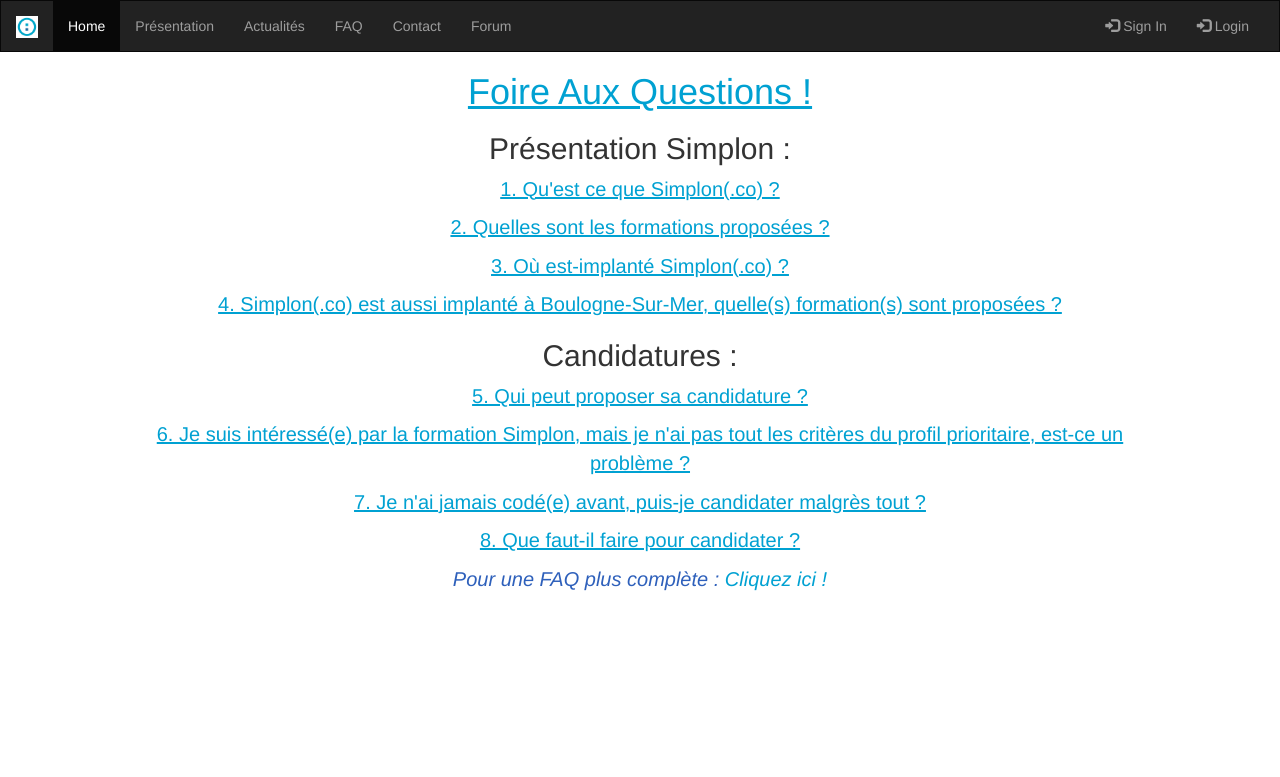
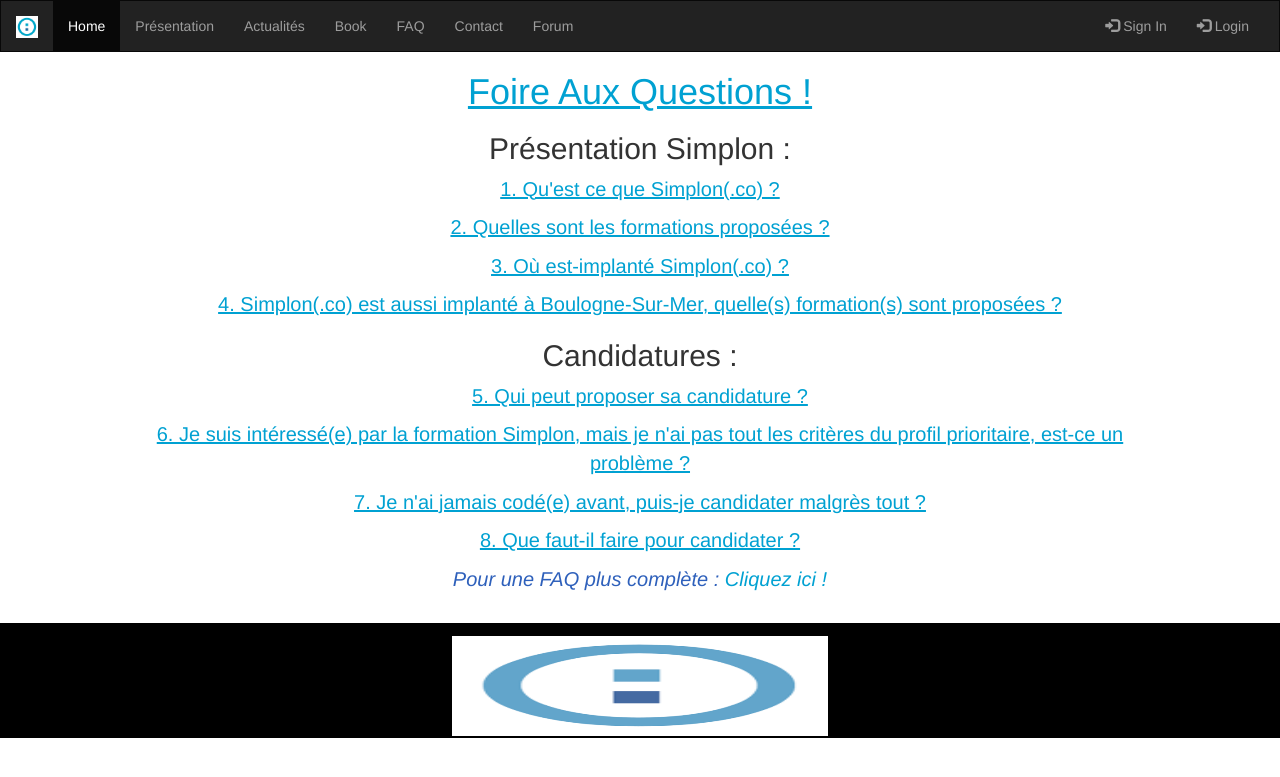
Before and after one commit to tomdach/hackaton2, a PHP site: page /christopher/FAQ.php in a window 1280 px wide. Shown: the top 777 px of the page. Run offline with PHP 8.4, Linux system fonts and the light colour scheme; some libraries are stand-ins or nearby versions.

Commit message:
ajout fichiers christopher

```diff
--- a/christopher/FAQ.php
+++ b/christopher/FAQ.php
@@ -29,6 +29,7 @@
         <li class="active"><a href="../index.php">Home</a></li>
         <li><a href="../simon/index.php">Présentation</a></li>
         <li><a href="actus.php">Actualités</a></li>
+        <li><a href="../book.php">Book</a></li>
         <li><a href="FAQ.php">FAQ</a></li>
         <li><a href="../chris/contact.php">Contact</a></li>
         <li><a href="../chris/forum.php">Forum</a></li>
@@ -182,6 +183,7 @@
         </div>
       </div>
     </div>
+    <footer><img src="img/simplon.png"width="30%" height="100px"></footer>
     <a href="#" id="toTop" style="color:#2E60BB"class="fa fa-chevron-up fa-2x"></a>
     <script src="https://use.fontawesome.com/8d66db2fbe.js"></script>
     <script src="https://ajax.googleapis.com/ajax/libs/jquery/3.1.1/jquery.min.js"></script>
--- a/christopher/actus.php
+++ b/christopher/actus.php
@@ -29,6 +29,7 @@
         <li class="active"><a href="../index.php">Home</a></li>
         <li><a href="../simon/index.php">Présentation</a></li>
         <li><a href="actus.php">Actualités</a></li>
+        <li><a href="../book.php">Book</a></li>
         <li><a href="FAQ.php">FAQ</a></li>
         <li><a href="../chris/contact.php">Contact</a></li>
         <li><a href="../chris/forum.php">Forum</a></li>
@@ -358,6 +359,7 @@
         </div>
       </div>
     </div>
+    <footer><img src="img/simplon.png"width="30%" height="100px"></footer>
     <a href="#" id="toTop" class="fa fa-chevron-up fa-2x"></a>
     <script src="https://use.fontawesome.com/8d66db2fbe.js"></script>
     <script src="https://ajax.googleapis.com/ajax/libs/jquery/3.1.1/jquery.min.js"></script>
--- a/christopher/css/christopher.css
+++ b/christopher/css/christopher.css
@@ -23,7 +23,7 @@
   color: #2E60BB;
 }
 #carousel-example-generic{
-  width: 80%;
+  width: 95%;
   margin: 3% auto 0;
   padding: 2px;
 }
@@ -78,3 +78,13 @@
   list-style-type: none;
   font-size: 18px;
 }
+footer{
+  margin-top: 20px;
+  width: 100%;
+  height: 115px;
+  padding: 1%;
+  background-color:black;
+  background-repeat: no-repeat;
+  background-size: contain;
+  text-align:center;
+}
```
